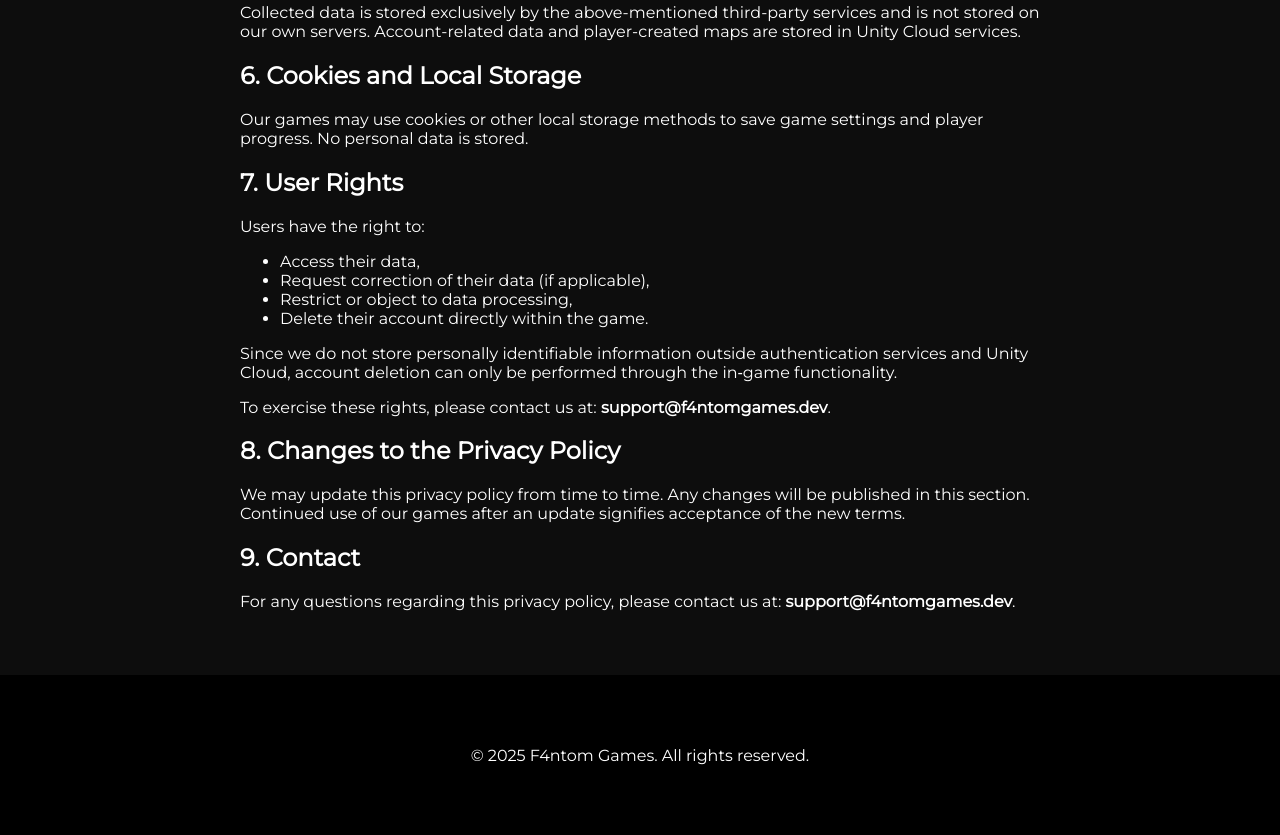
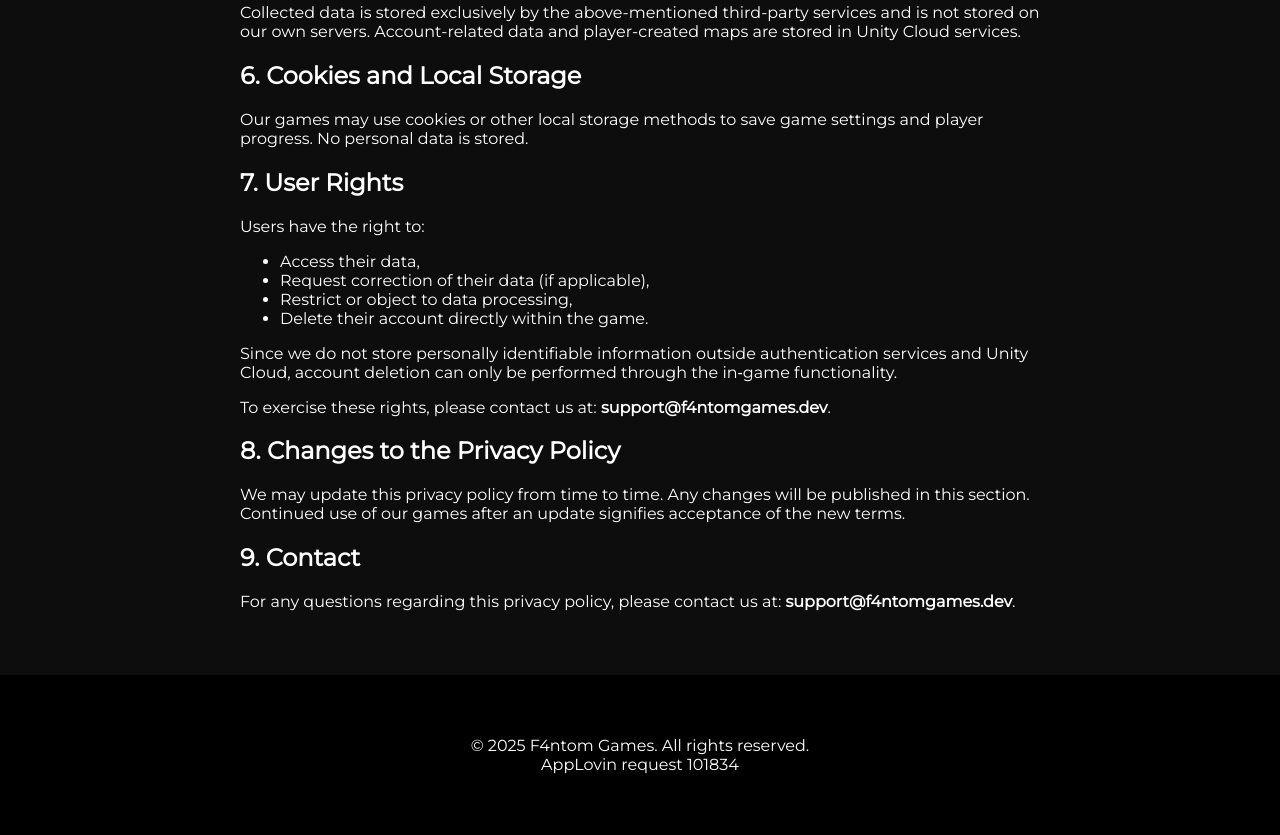
Before and after one commit to F4ntomGames/f4ntomgames.github.io, a plain HTML site: page privacy.html in a window 1280 px wide. Shown: the part 1249-2084 px from the top of the page. Drawn offline with Linux system fonts and the light colour scheme.

Commit message:
Update privacy.html

```diff
--- a/privacy.html
+++ b/privacy.html
@@ -97,7 +97,8 @@
 </main>
 
 <footer>
-    © 2025 F4ntom Games. All rights reserved.
+    © 2025 F4ntom Games. All rights reserved.<br>
+    AppLovin request 101834
 </footer>
 
 </body>
```
